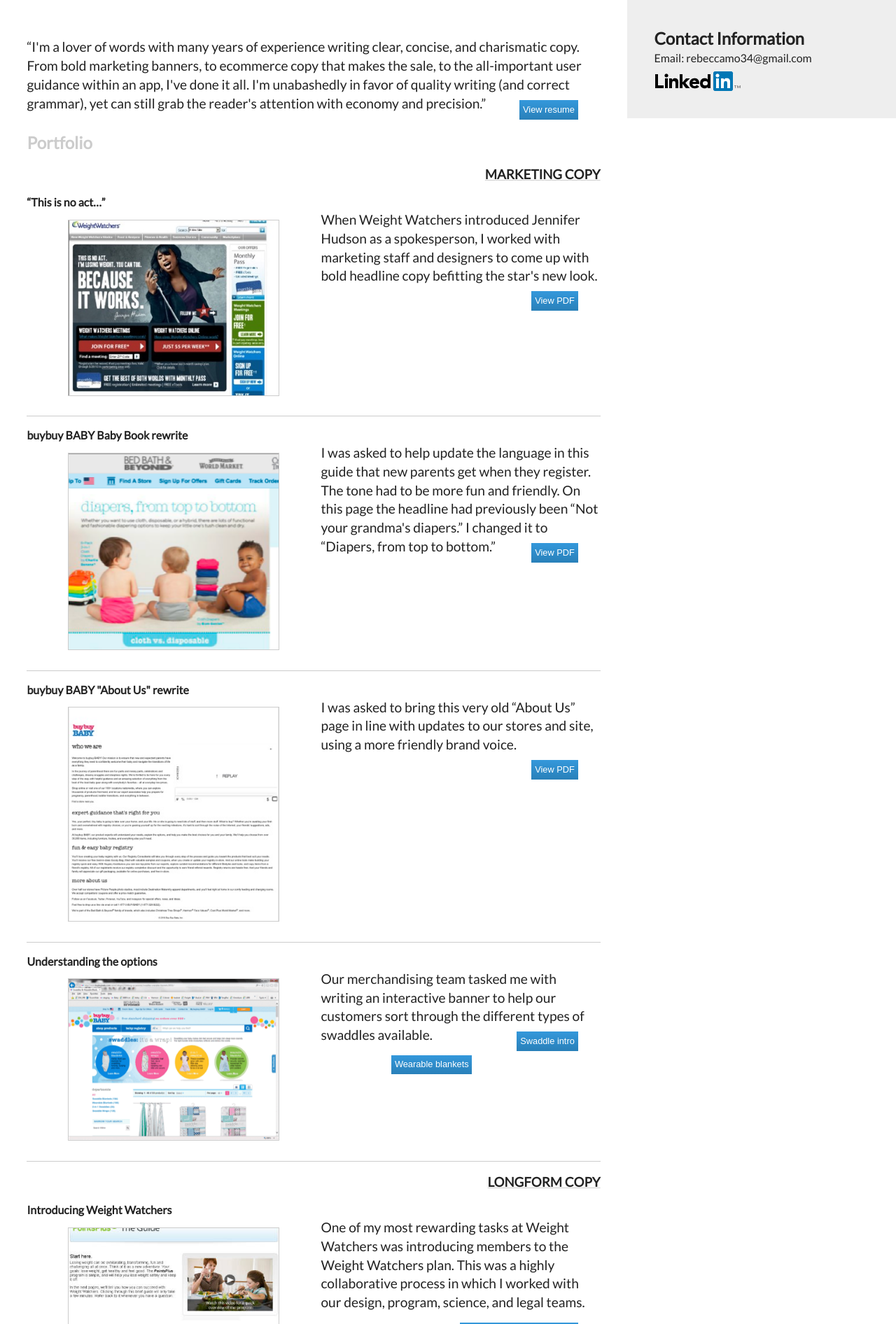
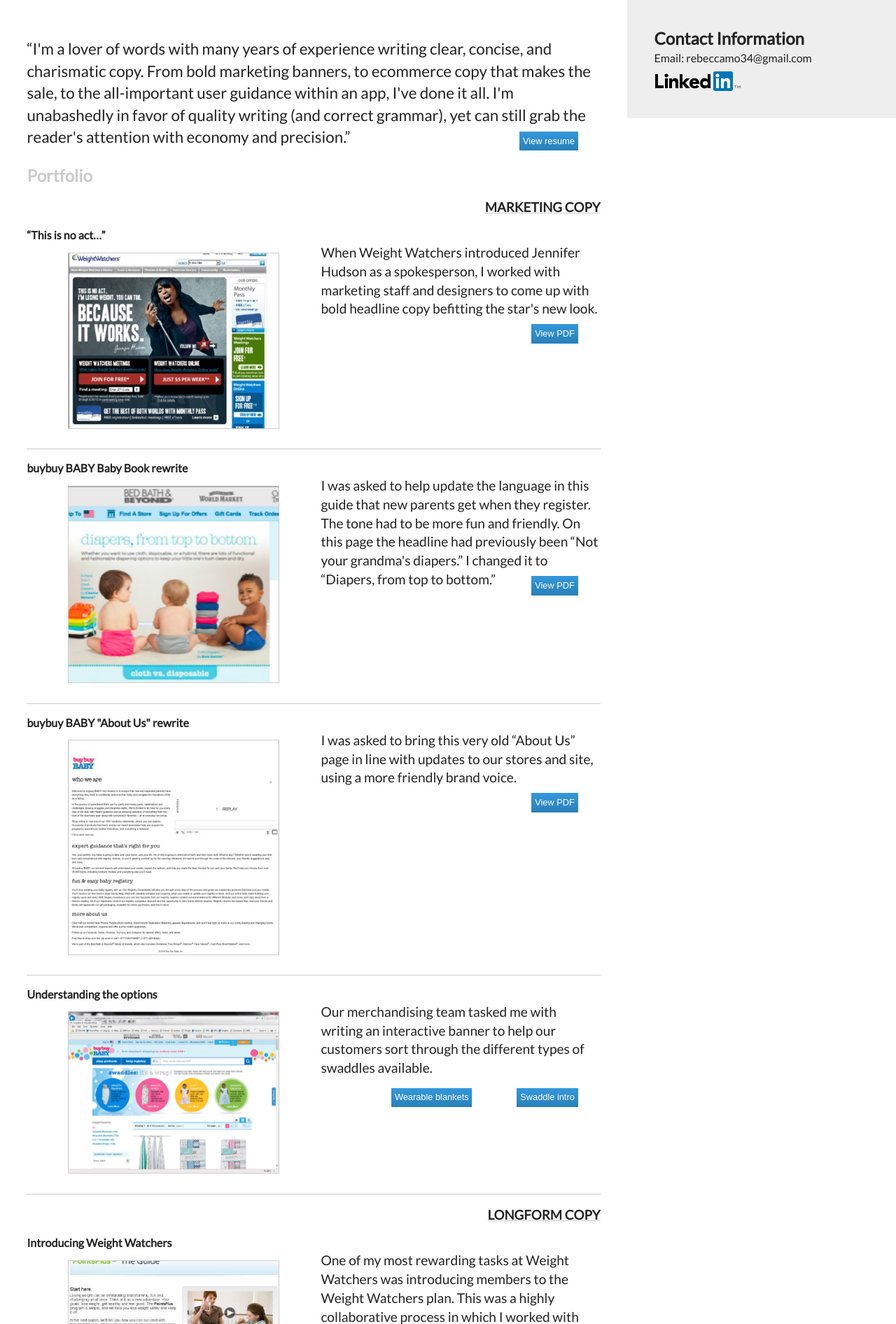
Before and after one commit to MikeiLL/copy-writer-resume, a PHP site: page / in a window 1280 px wide. Shown: the part 100-1992 px from the top of the page at 70% size. Run offline with PHP 8.4, Linux system fonts and the light colour scheme.

Commit message:
Leadin paragraph larger.

```diff
--- a/css/main.css
+++ b/css/main.css
@@ -123,7 +123,11 @@
 /* Typography
 --------------------------------------------- */
 p {
-    font-size: 15px;
+    font-size: .9rem;
+}
+
+.leadin {
+    font-size: 1.1rem;
 }
 
 /* Content
@@ -404,6 +408,10 @@
         font-size: 1.2rem;
     }
 
+    .leadin {
+        font-size: 1.4rem;
+    }
+
     .campaign > div:first-of-type {
         width: 420px;
         float: left;
@@ -445,6 +453,10 @@
         font-size: 1.2rem;
     }
 
+    .leadin {
+        font-size: 1.4rem;
+    }
+
     .btn {
         font-size: .8rem;
         padding: .3rem;
@@ -471,6 +483,10 @@
 
     p {
         font-size: 1.6rem;
+    }
+
+    .leadin {
+        font-size: 1.9rem;
     }
 
     .btn {
--- a/index.php
+++ b/index.php
@@ -36,7 +36,7 @@
        <!-- Main Content area -->
        <section id="content">
         <div class="campaign">
-          <p>&ldquo;I'm a lover of words with many years of experience writing clear, concise, and charismatic copy. From bold marketing banners, to ecommerce copy that makes the sale, to the all-important user guidance within an app, I've done it all. I'm unabashedly in favor of quality writing (and correct grammar), yet can still grab the reader's attention with economy and precision.&rdquo;
+          <p class="leadin">&ldquo;I'm a lover of words with many years of experience writing clear, concise, and charismatic copy. From bold marketing banners, to ecommerce copy that makes the sale, to the all-important user guidance within an app, I've done it all. I'm unabashedly in favor of quality writing (and correct grammar), yet can still grab the reader's attention with economy and precision.&rdquo;
             <a class="btn" href="Rebecca_Turner_2016.docx" title="PDF File" target="_blank">View resume</a></p>
         </div>
 
@@ -81,9 +81,9 @@
                     <a href="samples/swaddle2.gif" title="View Full Size" target="_blank"><img src="img/thumbnails/swaddle2.gif" /></a>
                 </div>
                 <div>
-                    <p>Our merchandising team tasked me with writing an interactive banner to help our customers sort through the different types of swaddles available.
-                    <a class="btn" href="samples/swaddle2.gif" title="View Full Size" target="_blank">Swaddle intro</a></p>
-                    <p><a class="btn" href="samples/swaddle1.gif" title="View Full Size" target="_blank">Wearable blankets</a></p>
+                    <p>Our merchandising team tasked me with writing an interactive banner to help our customers sort through the different types of swaddles available.</p>
+                    <a class="btn" href="samples/swaddle2.gif" title="View Full Size" target="_blank">Swaddle intro</a>
+                    <a class="btn" href="samples/swaddle1.gif" title="View Full Size" target="_blank">Wearable blankets</a>
                 </div>
             </div>
 
```
